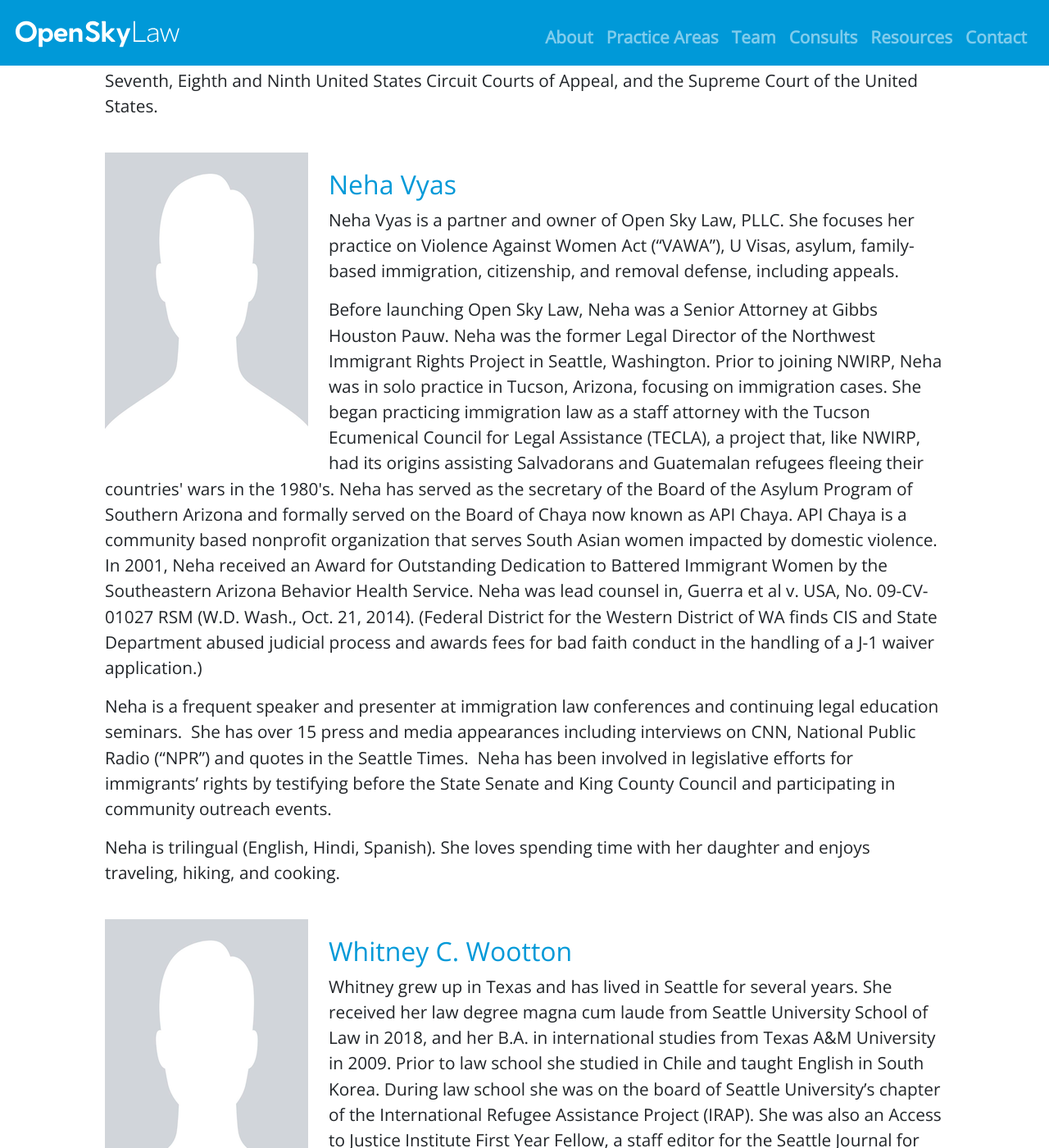
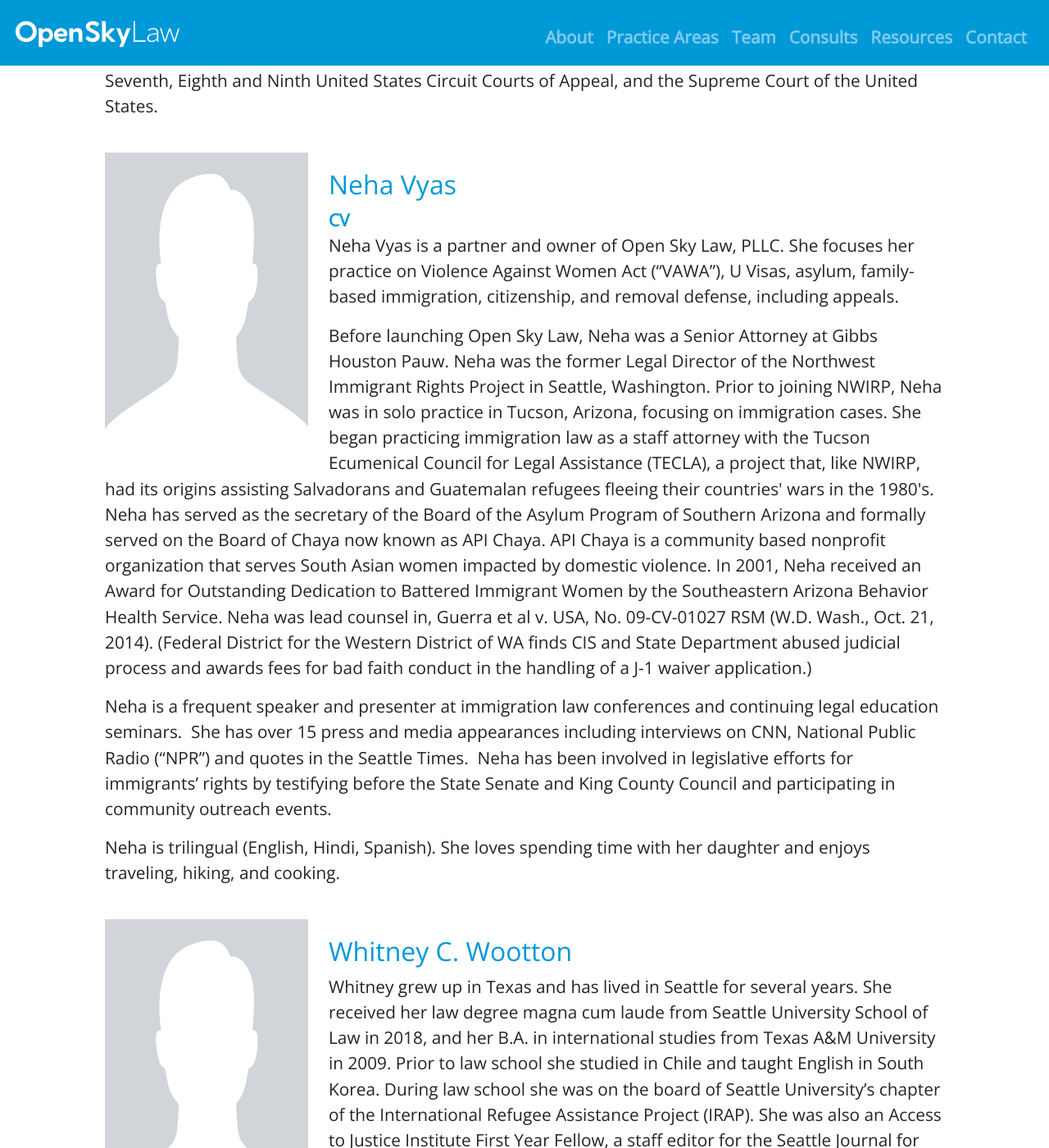
Before and after one commit to dtto/opensky, a Jekyll site: the page built from team.md, in a window 1280 px wide and 1400 px high, scrolled down 1021 px. Shown: the whole window at 82% size. Built offline with Jekyll 4.4.1, drawn with Linux system fonts in a browser that asks for light colours; nearby versions of some CDN libraries; some web fonts are replaced.

Commit message:
add styling and link to cv for neha under teams

```diff
--- a/assets/style.css
+++ b/assets/style.css
@@ -115,6 +115,13 @@ a:hover{
 .bio{
   margin-bottom: 25px;
 }
+.team-content a{
+  margin-right: 6px;
+  font-stretch: expanded;
+  font-size: 1.3rem;
+  font-weight: bolder;
+  text-decoration: none;
+}
 
 /* MOBILE SIZING */
 @media (max-width: 480px) {
@@ -164,11 +171,7 @@ a:hover{
   .bio-photo{
     align-content: center;
     padding-right: 0px;
-<<<<<<< HEAD
     padding-bottom: 2px;
-=======
-    padding-bottom: 10px;
->>>>>>> 4105e9fe0bb3273ed4f0de3c32ae65f150f52db2
   }
 }
 @media (min-width: 620px) {
--- a/team.md
+++ b/team.md
@@ -25,6 +25,7 @@ Raised in Louisville, Kentucky, Devin received his B.A. in Physics from Oberlin
 <div class="bio">
 <img src="/assets/bio_photo.png" class="bio-photo" alt="Photo of Neha">
 <h2>Neha Vyas</h2>
+<a href="/assets/2019_CV_Neha.pdf">CV</a>
 <p>
 Neha Vyas is a partner and owner of Open Sky Law, PLLC. She focuses her practice on Violence Against Women Act (“VAWA”), U Visas, asylum, family-based immigration, citizenship, and removal defense, including appeals.
 </p><p>
```
Also changed, not shown: 5 other files.
